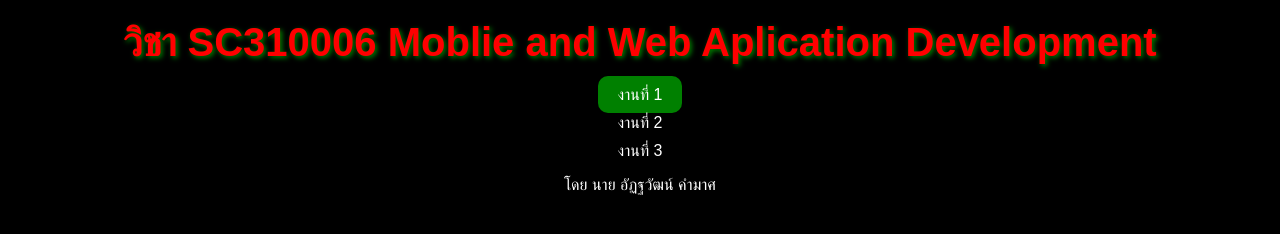
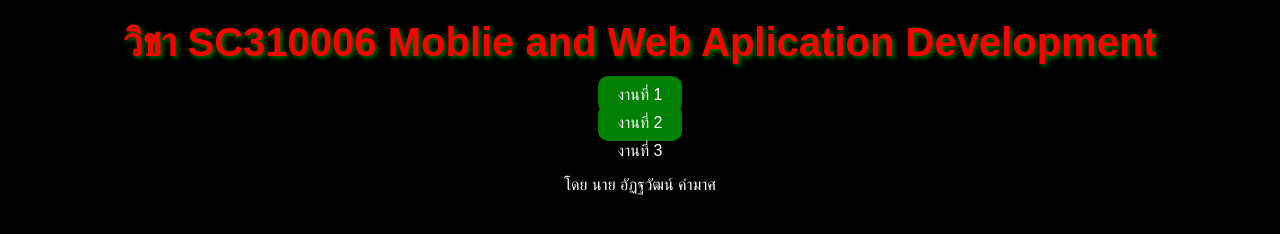
Before and after one commit to BabyPetch/web2024-SC310006-362202-MobileWeb-, a plain HTML site: page index.html in a window 1280 px wide. Drawn offline with Linux system fonts and the light colour scheme.

Commit message:
Update index.html

```diff
--- a/index.html
+++ b/index.html
@@ -4,7 +4,7 @@
     <h1>วิชา SC310006 Moblie and Web Aplication Development </h1>
     <ul>
       <li><a href="work1.html">งานที่ 1</a></li>
-      <li>งานที่ 2</li>
+      <li><a href="work2.html">งานที่ 2</a></li>
       <li>งานที่ 3</li>
     </ul>
     โดย นาย อัฏฐวัฒน์ คำมาศ
```
